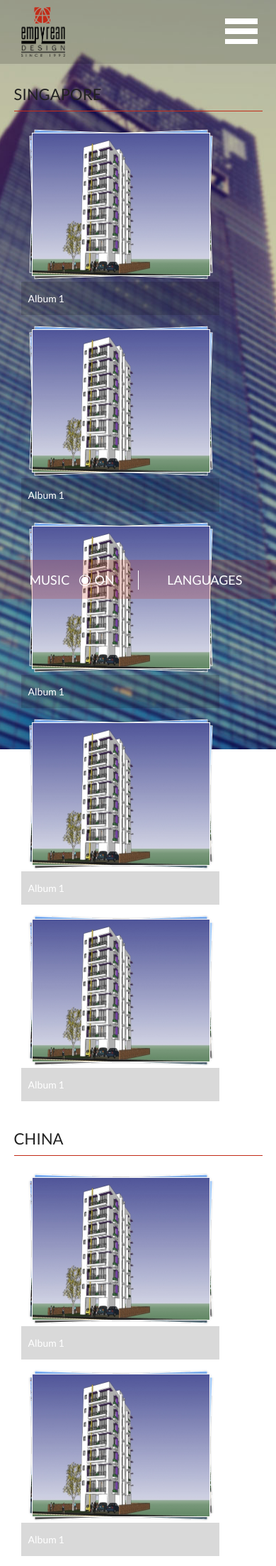
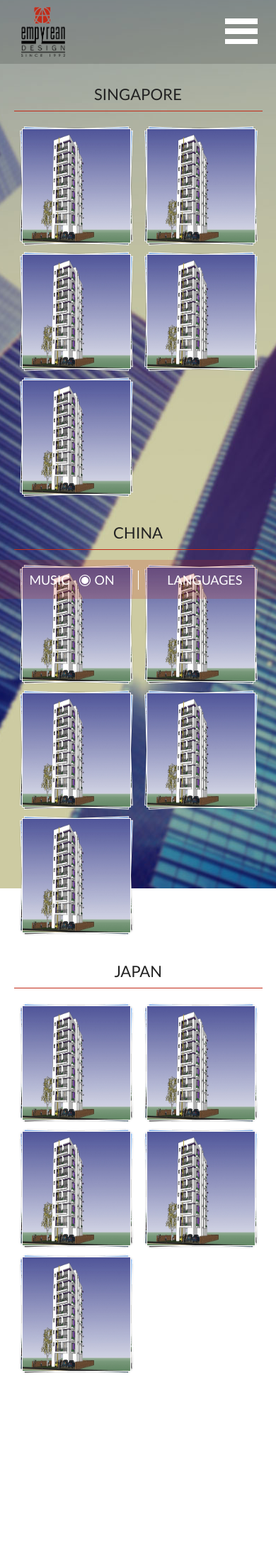
Before and after one commit to quangthi90/empyrean, a PHP site: page /gallery.php in a window 390 px wide. Shown: the top 2207 px of the page at 71% size. After the commit the page ends 1936 px from the top, so only its background shows below. Run offline with PHP 8.4, Linux system fonts and the light colour scheme.

Commit message:
Updated styles

```diff
--- a/css/main.css
+++ b/css/main.css
@@ -287,6 +287,21 @@ MAIN UI
 .header-overlay {
     display: block;
 }
+
+.aboutus .overlay.header-overlay {
+    background-color: #023261;
+    /* IE 8 */
+    -ms-filter: "progid:DXImageTransform.Microsoft.Alpha(Opacity=35)";
+      /* IE 5-7 */
+    filter: alpha(opacity=35);
+    /* Netscape */
+    -moz-opacity: 0.35;
+    /* Safari 1.x */
+    -khtml-opacity: 0.35;
+    /* Good browsers */
+    opacity: 0.35;
+}
+
 .mobile-controlpanel {
     display: none;
 }
@@ -609,14 +624,14 @@ MAIN UI
 }
 .gallery .item-list .item {
     float: left;
-    width: 280px;
-    margin: 10px;
+    width: 23%;
+    margin: 1%;
 }
 .gallery .item-list .thumbs {
     position: relative;
     margin: 0 auto;
-    width: 250px;
-    height: 200px;
+    height: 160px;
+    max-width: 90%;
     margin-bottom: 10px;
 }
 .gallery .item-list .thumbs > a {
@@ -648,6 +663,9 @@ MAIN UI
     position: relative;
     color: #FFF;
     padding: 10px;
+}
+.gallery .album-category .item-list .item-info {
+    display: none;
 }
 .gallery .item-list .item-info .overlay {
 }
@@ -695,6 +713,26 @@ MAIN UI
 /* ==========================================================================
    Media Queries
    ========================================================================== */
+
+@media only screen and (max-width: 768px) {
+    .contact-form .inputs {
+        width: 100%;
+    }
+
+    .home .news-list .news-item {
+        width: 100%;
+        margin-left: 0;
+        margin-bottom: 20px;
+    }
+    .contact-form .actions .btn-primary {
+        width: 100%;
+    }
+
+    .gallery .item-list .item {
+        width: 31%;
+        margin: 1%;
+    }
+}
 
 @media only screen and (max-width: 480px) {
     /* ==============
@@ -754,7 +792,8 @@ MAIN UI
     /* ==============
         MOBILE: Main
        ============== */
-    body {
+    body.gallery {
+        background-position: -300px -15px;
     }
     .footer-container {
         display: none;
@@ -888,7 +927,7 @@ MAIN UI
         text-align: center;
     }
     .content-block .img-wrapper img {
-        max-width: 50%;
+        max-width: 70%;
         width: inherit;
     }
     .content-block.design-form .content {
@@ -898,20 +937,14 @@ MAIN UI
     .contact-form .actions .btn-primary {
         width: 100%;
     }
-}
 
-@media only screen and (max-width: 768px) {
-    .contact-form .inputs {
-        width: 100%;
+    .page-title {
+        text-align: center;
     }
 
-    .home .news-list .news-item {
-        width: 100%;
-        margin-left: 0;
-        margin-bottom: 20px;
-    }
-    .contact-form .actions .btn-primary {
-        width: 100%;
+    .gallery .item-list .item {
+        width: 48%;
+        margin: 1%;
     }
 }
 
@@ -940,6 +973,9 @@ MAIN UI
 
     .wrapper {
         margin: 0 auto;
+    }
+    .gallery .item-list .thumbs {
+        height: 200px;
     }
 }
 
```
